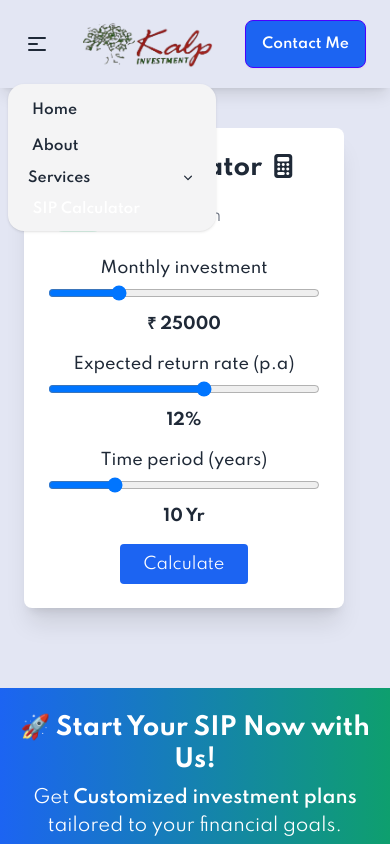
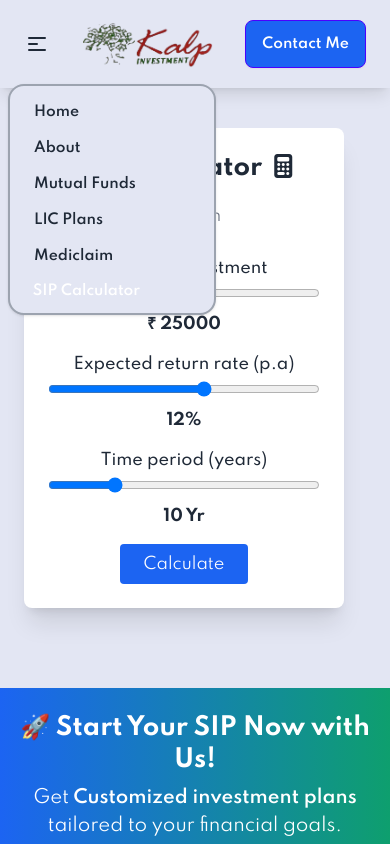
Before and after one commit to kalp234/Kalp-Investment, a React (Create React App) app: page /sip in a window 390 px wide. Both pictures are taken after a click on the button 37 px from the left and 44 px from the top of the page. Shown: the top 844 px of the page. Built offline with nearby package versions, Linux system fonts and the light colour scheme.

Commit message:
Final Commit

```diff
--- a/src/Components/Navbar.jsx
+++ b/src/Components/Navbar.jsx
@@ -26,7 +26,6 @@ const Navbar = () => {
     }
   }, [location.pathname]);
 
-  // Close dropdown when clicking outside of it
   useEffect(() => {
     function handleClickOutside(event) {
       if (
@@ -76,7 +75,7 @@ const Navbar = () => {
           </button>
 
           {isOpen && (
-            <ul className="menu menu-md dropdown-content bg-zinc-100 rounded-box z-[1] mt-4 w-52 p-2 shadow absolute left-0">
+            <ul className="menu menu-md dropdown-content  border-2 border-gray-400 bg-[#e3e6f3] z-50 rounded-box  mt-4 w-52 p-2 shadow absolute left-0">
               {links.map(({ id, link }) => (
                 <li
                   key={id}
@@ -100,44 +99,29 @@ const Navbar = () => {
                 </li>
               ))}
 
-              {/* Mobile Services Custom Dropdown */}
-              <div className="relative font-semibold text-inherit">
-                <button
-                  onClick={() => setServicesOpen(!servicesOpen)}
-                  className={`hover:text-blue-600 hover:scale-105 duration-200 w-full text-left flex justify-between items-center ${
-                    servicesOpen ? "bg-blue-600 text-white" : ""
-                  } px-3 py-1 rounded`}
+              {/* Show services as individual items on mobile */}
+              {servicesItems.map(({ name, id }) => (
+                <li
+                  key={id}
+                  onClick={toggleDropdown}
+                  className="hover:text-blue-600 cursor-pointer hover:scale-105 duration-200 font-semibold"
                 >
-                  Services
-                  <svg
-                    className="w-4 h-4 ml-1 fill-current"
-                    xmlns="http://www.w3.org/2000/svg"
-                    viewBox="0 0 20 20"
-                  >
-                    <path d="M5.23 7.21a.75.75 0 011.06.02L10 10.94l3.71-3.71a.75.75 0 111.06 1.06l-4.24 4.24a.75.75 0 01-1.06 0L5.21 8.27a.75.75 0 01.02-1.06z" />
-                  </svg>
-                </button>
-                {servicesOpen && (
-                  <ul className="bg-white shadow-md rounded mt-4 w-56">
-                    {servicesItems.map(({ name, id }) => (
-                      <li key={id}>
+                  {location.pathname === "/" ? (
                     <ScrollLink
                       to={id}
                       smooth
                       duration={500}
-                          onClick={() => {
-                            toggleDropdown();
-                            setServicesOpen(false);
-                          }}
-                          className="block px-4 py-2 cursor-pointer hover:bg-blue-600 hover:text-white rounded"
+                      onClick={toggleDropdown}
                     >
                       {name}
                     </ScrollLink>
+                  ) : (
+                    <RouterLink to="/" onClick={toggleDropdown}>
+                      {name}
+                    </RouterLink>
+                  )}
                 </li>
               ))}
-                  </ul>
-                )}
-              </div>
 
               <RouterLink
                 to="/sip"
@@ -198,7 +182,7 @@ const Navbar = () => {
             onMouseLeave={() => setServicesOpen(false)}
           >
             <button
-              className={` hover:scale-105 duration-200 flex items-center px-3 py-2 rounded ${
+              className={`hover:scale-105 duration-200 flex items-center px-3 py-2 rounded ${
                 servicesOpen ? "" : ""
               }`}
             >
--- a/src/Components/SIPCalculator.jsx
+++ b/src/Components/SIPCalculator.jsx
@@ -85,7 +85,7 @@ const SIPCalculator = () => {
         {/* Left: Form */}
         <div className="w-full md:w-[360px]">
           <h2 className="text-2xl font-bold mb-4">SIP Calculator
-          <i class="fa-solid fa-calculator ml-3"></i>
+          <i className="fa-solid fa-calculator ml-3"></i>
           </h2>
 
 
```
Lines whose indentation alone changed are shown as unchanged.
